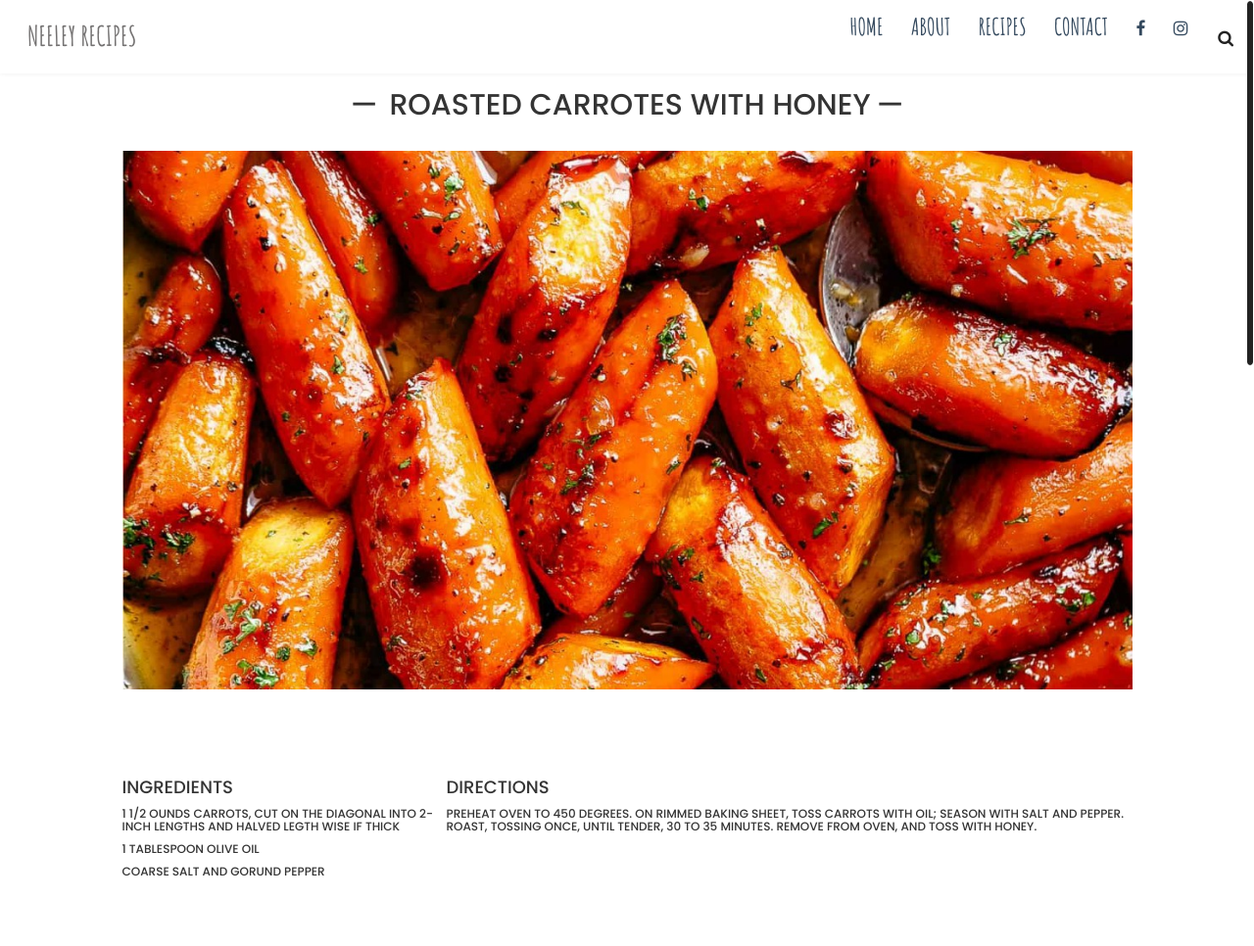
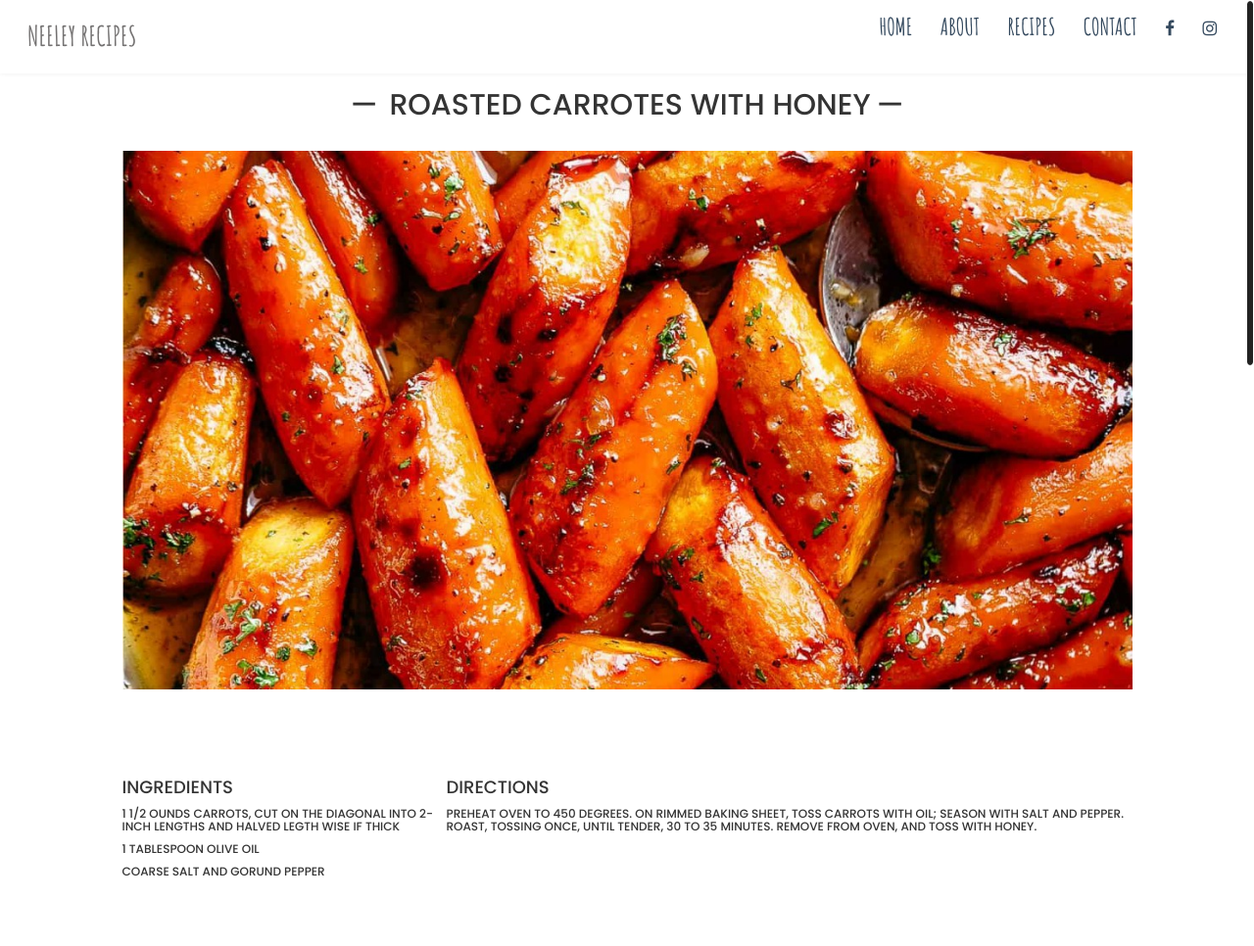
Before and after one commit to elliebean1/elliebean1.github.io, a plain HTML site: page thanks3.html in a window 1280 px wide. Shown: the top 966 px of the page at 98% size. Drawn offline with nearby package versions, Linux system fonts and the light colour scheme; some packages are replaced by stand-ins of ours; files whose address does not match are found by name; a web font is replaced by a local one.

Commit message:
Add files via upload

```diff
--- a/thanks3.html
+++ b/thanks3.html
@@ -107,7 +107,7 @@
         </nav>
         <a href="#nav" class="menu-trigger"><i class="fa fa-bars"></i></a>
 
-        <a href="#topsearch" class="search-trigger"><i class="fa fa-search"></i></a>
+        <!--<a href="#topsearch" class="search-trigger"><i class="fa fa-search"></i></a>-->
 
     </div>
 
```
Also changed, not shown: thanks4.html (+1 -1 lines), thanks5.html (+1 -1 lines), thanksgiving.html (+1 -1 lines).
